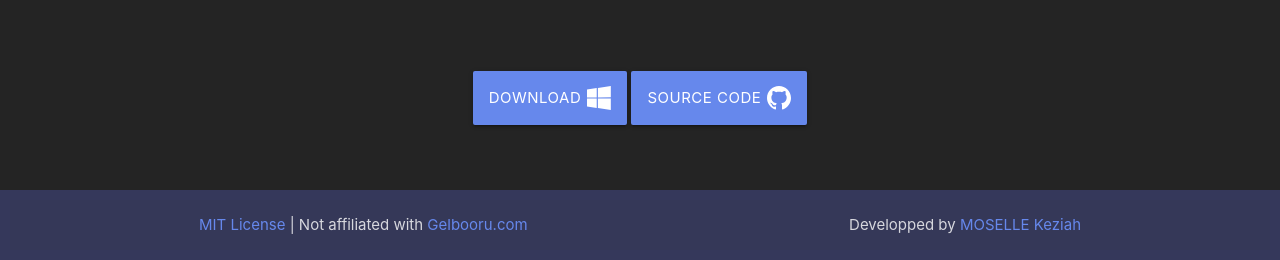
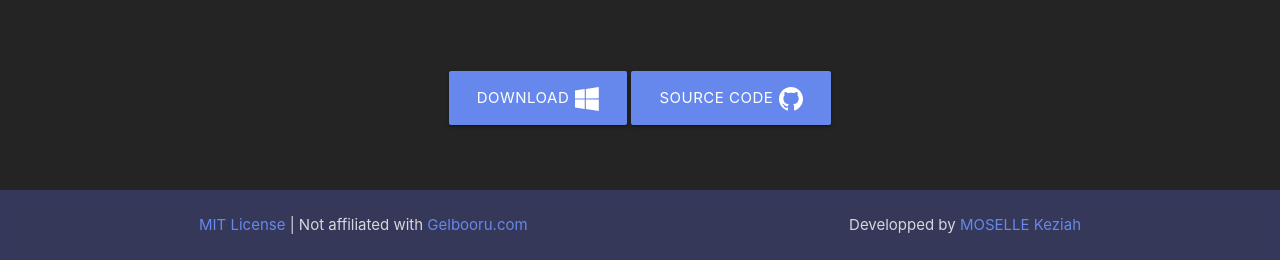
Before and after one commit to KeziahMoselle/gelbooru-client, a plain HTML site: page index.html in a window 1280 px wide. Shown: the part 1035-1295 px from the top of the page. Drawn offline with nearby package versions, Linux system fonts and the light colour scheme; no server answers.

Commit message:
Fix icon in btns

```diff
--- a/assets/css/style.css
+++ b/assets/css/style.css
@@ -59,24 +59,22 @@ footer p {
   background-color: #5679e2;
 }
 
-.btn-large {
-    position: relative;
-    padding: 0 40px 0 16px;
-}
-.btn-large img {
-    height: 24px;
-    position: absolute;
-    top: 50%;
-    transform: translateY(-50%);
-    -webkit-transform: translateY(-50%);
-    -moz-transform: translateY(-50%);
-    -ms-transform: translateY(-50%);
-    -o-transform: translateY(-50%);
-}
-
-.btn-large span {
-    margin-right: 6px;
-}
 .slider .indicators .indicator-item.active {
     background-color: var(--accent);
 }
+
+.btn-large {
+    white-space: nowrap;
+    text-align: center;
+}
+.btn-large img {
+    padding-left: 6px;
+    max-height: 24px;
+    vertical-align: middle;
+}
+
+.helper {
+    display: inline-block;
+    height: 100%;
+    vertical-align: middle;
+}
--- a/index.html
+++ b/index.html
@@ -50,8 +50,8 @@
             </div>
 
             <div class="col s12 center">
-                <a href="" class="btn-large win-dl"><span>Download</span> <img src="assets/images/windows.svg" alt="Windows logo"></a>
-                <a href="https://github.com/KeziahMoselle/gelbooru-client" class="btn-large"><span>Source Code</span> <img src="assets/images/github.svg" alt="GitHub logo"></a>
+                <a class="waves-effect waves-light btn-large" id="win-dl" href="#">Download<img src="assets/images/windows.svg" alt="Windows Logo"></a>
+                <a class="waves-effect waves-light btn-large" href="https://github.com/KeziahMoselle/gelbooru-client">Source Code<img src="assets/images/github.svg" alt="Github Logo"></a>
             </div>
 
         </div>
@@ -79,7 +79,7 @@
             .then(response => response.json())
             .then((response) => {
                 let download_url = response[0].assets[0].browser_download_url,
-                    download_btn = document.querySelector('.win-dl')
+                    download_btn = document.querySelector('#win-dl')
 
                 download_btn.setAttribute('href', download_url);
             });
```
